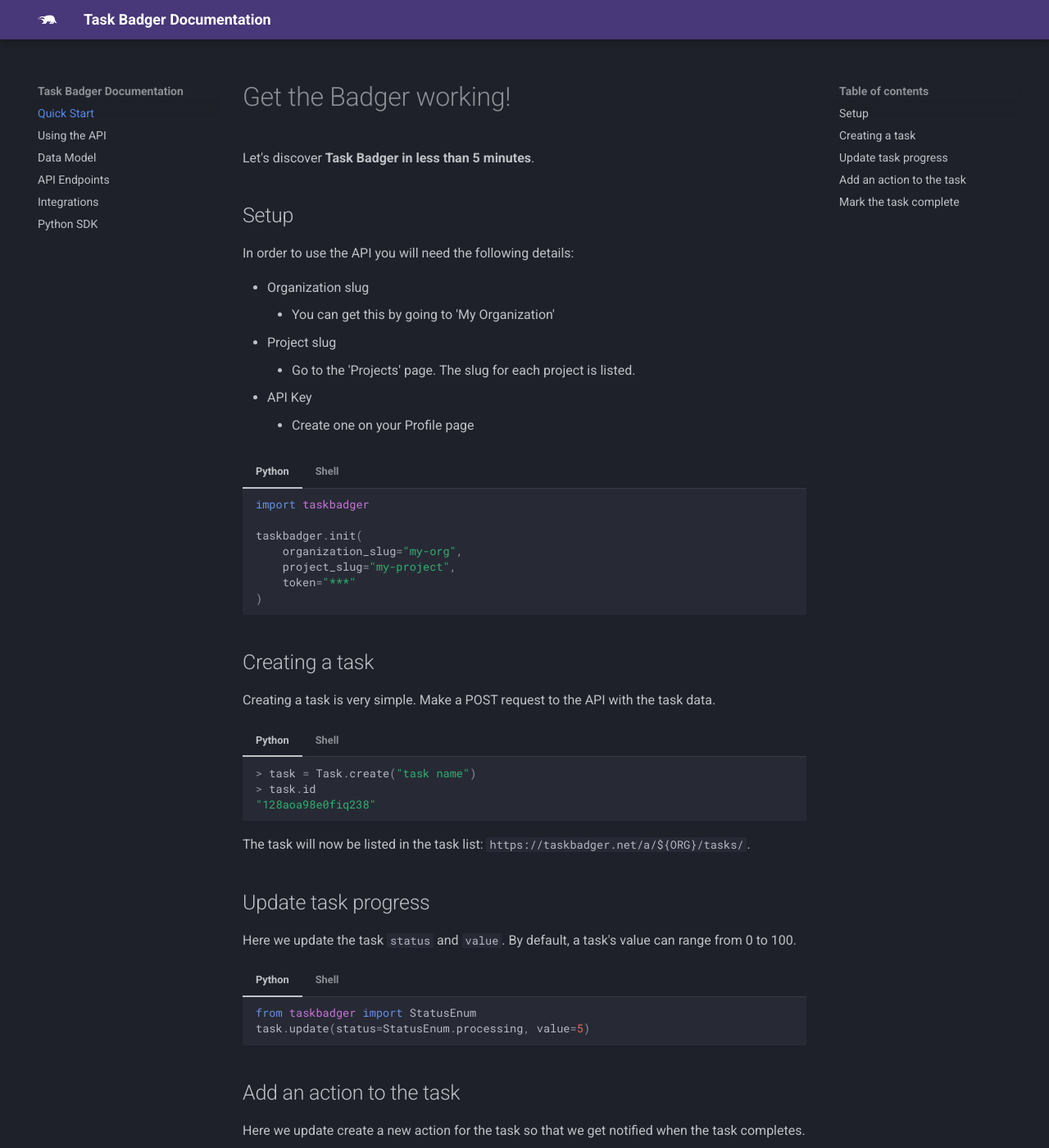
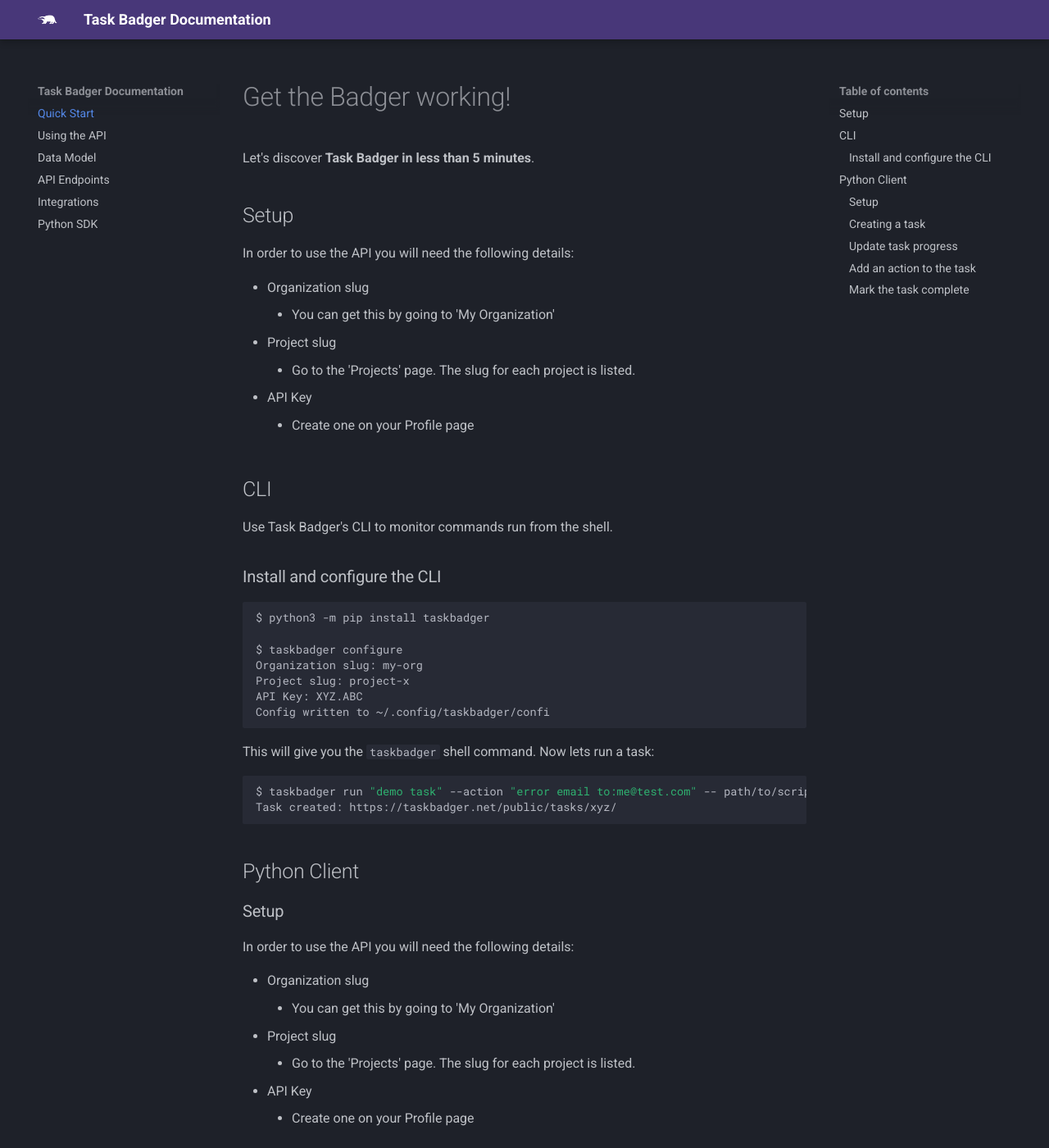
Before and after one commit to taskbadger/taskbadger-docs, an MkDocs documentation site: the page built from docs/index.md, in a window 1280 px wide and 1400 px high. Shown: the whole window at 82% size. Built offline with MkDocs 1.6.1 and Material for MkDocs 9.7.7, drawn with Linux system fonts in a browser that asks for light colours.

Commit message:
update quickstart with CLI

````diff
--- a/docs/index.md
+++ b/docs/index.md
@@ -6,6 +6,41 @@
 Let's discover **Task Badger in less than 5 minutes**.
 
 ## Setup
+
+In order to use the API you will need the following details:
+
+* Organization slug
+    * You can get this by going to 'My Organization'
+* Project slug
+    * Go to the 'Projects' page. The slug for each project is listed.
+* API Key
+    * Create one on your Profile page
+
+## CLI
+Use Task Badger's CLI to monitor commands run from the shell.
+
+### Install and configure the CLI
+
+```shell
+$ python3 -m pip install taskbadger
+
+$ taskbadger configure
+Organization slug: my-org
+Project slug: project-x
+API Key: XYZ.ABC
+Config written to ~/.config/taskbadger/confi
+```
+
+This will give you the `taskbadger` shell command. Now lets run a task:
+
+```shell
+$ taskbadger run "demo task" --action "error email to:me@test.com" -- path/to/script.sh
+Task created: https://taskbadger.net/public/tasks/xyz/
+```
+
+## Python Client
+
+### Setup
 
 In order to use the API you will need the following details:
 
@@ -36,7 +71,7 @@
     export API_KEY="***"
     ```
 
-## Creating a task
+### Creating a task
 
 Creating a task is very simple. Make a POST request to the API with the task
 data.
@@ -78,7 +113,7 @@
 
 The task will now be listed in the task list: `https://taskbadger.net/a/${ORG}/tasks/`.
 
-## Update task progress
+### Update task progress
 
 Here we update the task `status` and `value`. By default, a task's value can range from
 0 to 100.
@@ -99,7 +134,7 @@
       -d '{"status": "processing", "value": 5}'
     ```
 
-## Add an action to the task
+### Add an action to the task
 
 Here we update create a new action for the task so that we get notified when the task completes.
 
@@ -126,7 +161,7 @@
 
 Read more about [actions](data_model.md#task-actions).
 
-## Mark the task complete
+### Mark the task complete
 
 When the task is complete update the status to either `success` or `error`.
 The value may also be updated to 100.
````
